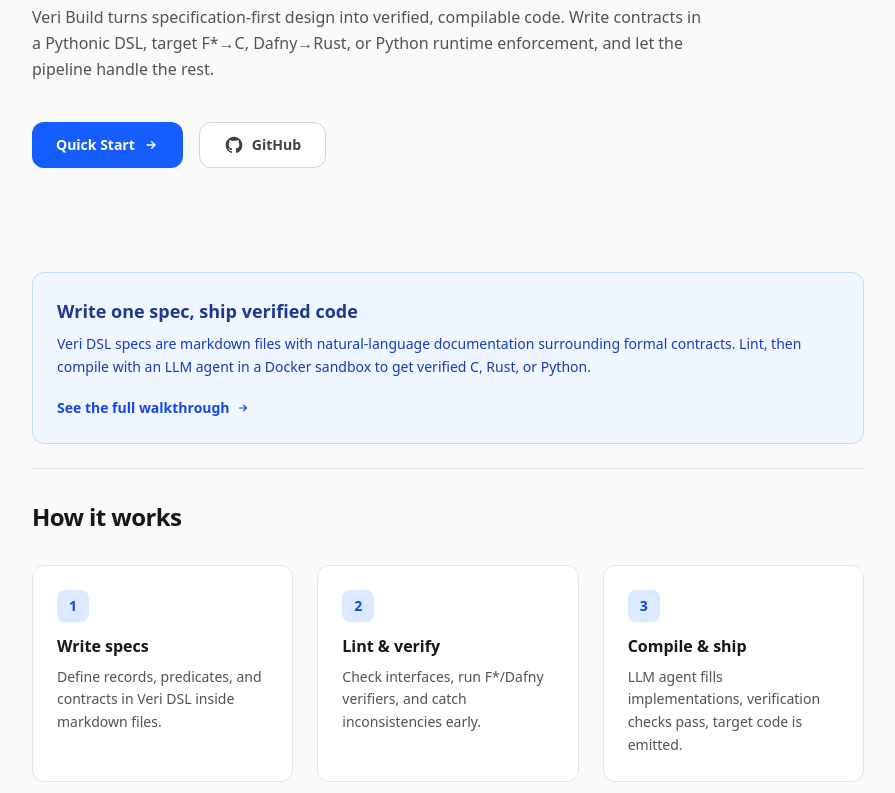
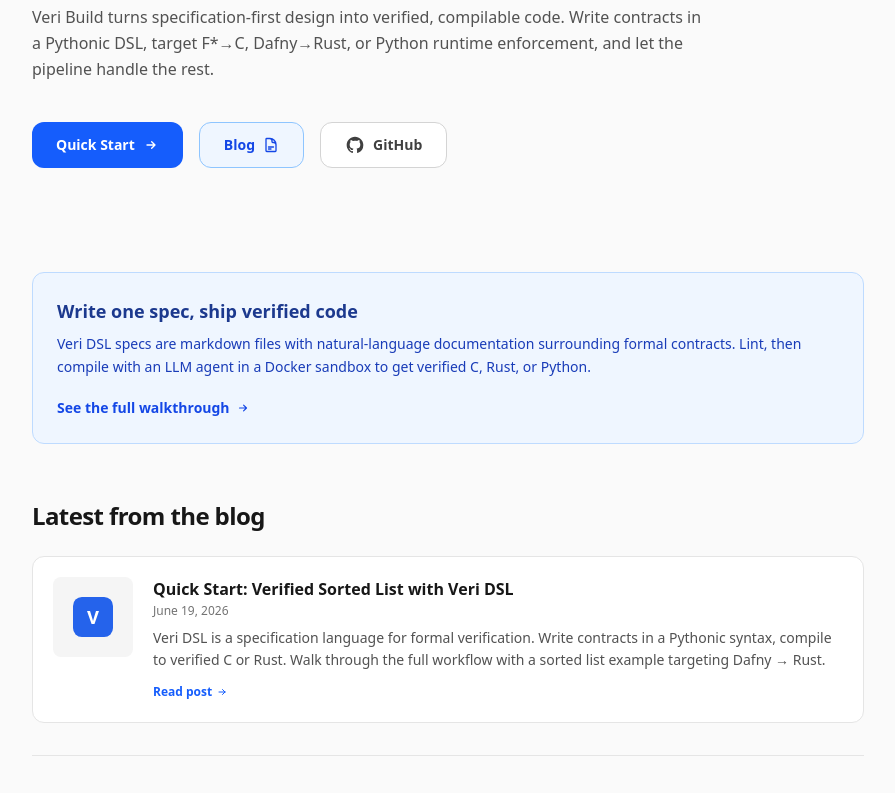
Before and after one commit to veri-md/veri-website, a React (Vite) app: page / in a window 1280 px wide. Shown: the part 340-1133 px from the top of the page, without its empty margins (192-1087 px from the left). Built offline with nearby package versions, Linux system fonts and the light colour scheme.

Commit message:
Home page: add Blog button next to Quick Start, add latest blog panel above How it works

```diff
--- a/src/pages/Home.tsx
+++ b/src/pages/Home.tsx
@@ -29,6 +29,15 @@
             Quick Start
             <svg className="size-4" fill="none" viewBox="0 0 24 24" stroke="currentColor" strokeWidth={2}>
               <path strokeLinecap="round" strokeLinejoin="round" d="M13 7l5 5m0 0l-5 5m5-5H6" />
+            </svg>
+          </a>
+          <a
+            href="#/blog"
+            className="inline-flex items-center gap-2 rounded-xl border border-blue-300 bg-blue-50 px-6 py-3 text-sm font-semibold text-blue-700 hover:bg-blue-100 transition dark:border-blue-700 dark:bg-blue-950 dark:text-blue-300 dark:hover:bg-blue-900"
+          >
+            Blog
+            <svg className="size-4" fill="none" viewBox="0 0 24 24" stroke="currentColor" strokeWidth={2}>
+              <path strokeLinecap="round" strokeLinejoin="round" d="M19.5 14.25v-2.625a3.375 3.375 0 00-3.375-3.375h-1.5A1.125 1.125 0 0113.5 7.125v-1.5a3.375 3.375 0 00-3.375-3.375H8.25m0 12.75h7.5m-7.5 3H12M10.5 2.25H5.625c-.621 0-1.125.504-1.125 1.125v17.25c0 .621.504 1.125 1.125 1.125h12.75c.621 0 1.125-.504 1.125-1.125V11.25a9 9 0 00-9-9z" />
             </svg>
           </a>
           <a
@@ -68,6 +77,41 @@
             </svg>
           </a>
         </div>
+      </section>
+
+      {/* Latest from the blog */}
+      <section className="py-8">
+        <h2 className="text-2xl font-bold tracking-tight text-neutral-900 dark:text-white mb-6">
+          Latest from the blog
+        </h2>
+        <a
+          href="#/blog/sorted-list-quickstart"
+          className="flex items-start gap-5 rounded-xl border border-neutral-200 bg-white p-5 transition hover:border-blue-400 dark:border-neutral-700 dark:bg-neutral-800 dark:hover:border-blue-500"
+        >
+          <div className="hidden sm:flex size-20 shrink-0 items-center justify-center rounded-lg bg-neutral-100 dark:bg-neutral-700">
+            <img src="/veri.svg" alt="Veri Build" className="size-10" />
+          </div>
+          <div className="min-w-0">
+            <h3 className="font-semibold text-neutral-900 dark:text-white">
+              Quick Start: Verified Sorted List with Veri DSL
+            </h3>
+            <time className="mt-0.5 block text-xs text-neutral-500 dark:text-neutral-400">
+              June 19, 2026
+            </time>
+            <p className="mt-2 text-sm text-neutral-600 dark:text-neutral-400 leading-relaxed line-clamp-2">
+              Veri DSL is a specification language for formal verification.
+              Write contracts in a Pythonic syntax, compile to verified C or
+              Rust. Walk through the full workflow with a sorted list example
+              targeting Dafny &rarr; Rust.
+            </p>
+            <span className="mt-3 inline-flex items-center gap-1 text-xs font-semibold text-blue-600 dark:text-blue-400">
+              Read post
+              <svg className="size-3" fill="none" viewBox="0 0 24 24" stroke="currentColor" strokeWidth={2}>
+                <path strokeLinecap="round" strokeLinejoin="round" d="M13 7l5 5m0 0l-5 5m5-5H6" />
+              </svg>
+            </span>
+          </div>
+        </a>
       </section>
 
       {/* Quick overview cards */}
```
